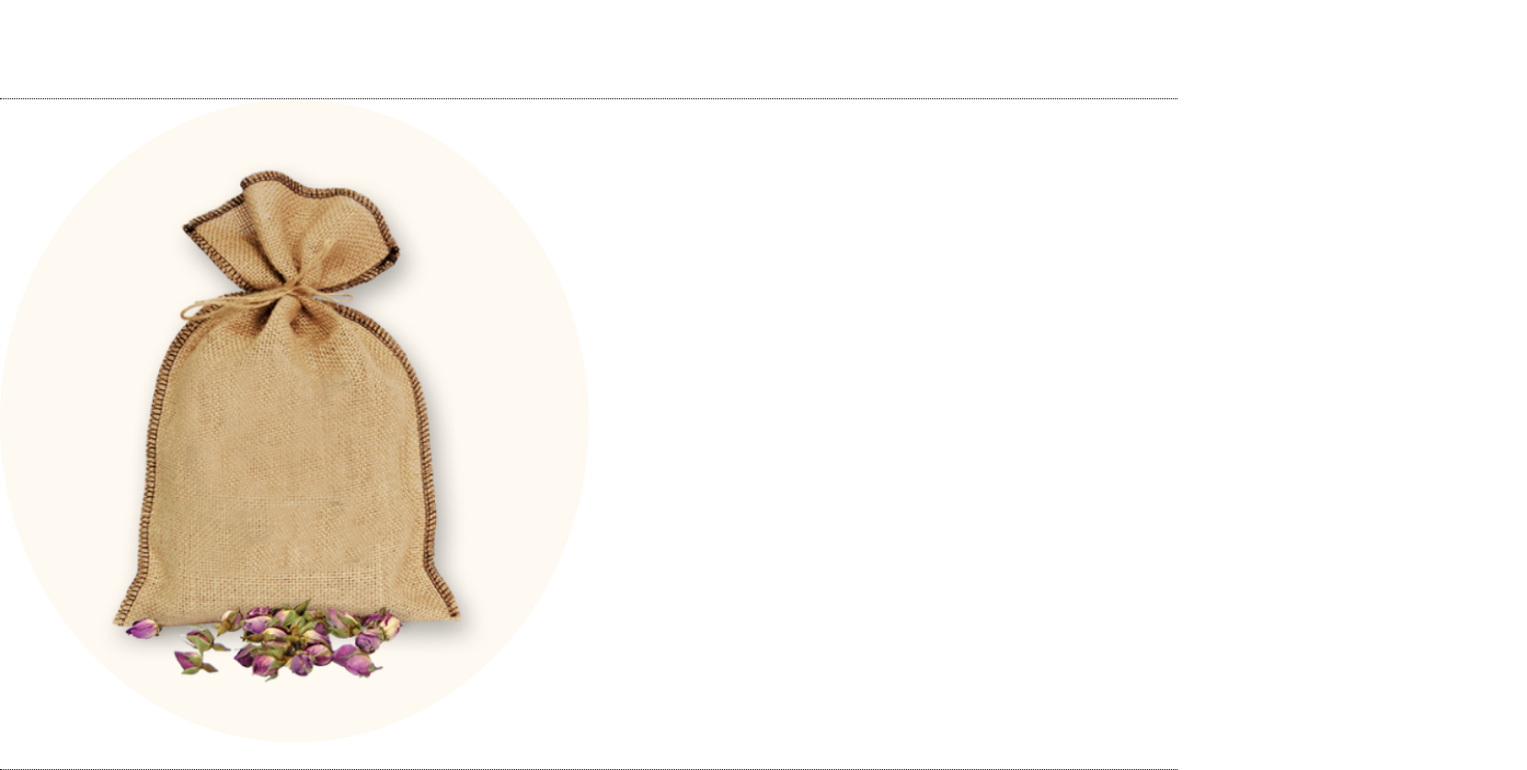
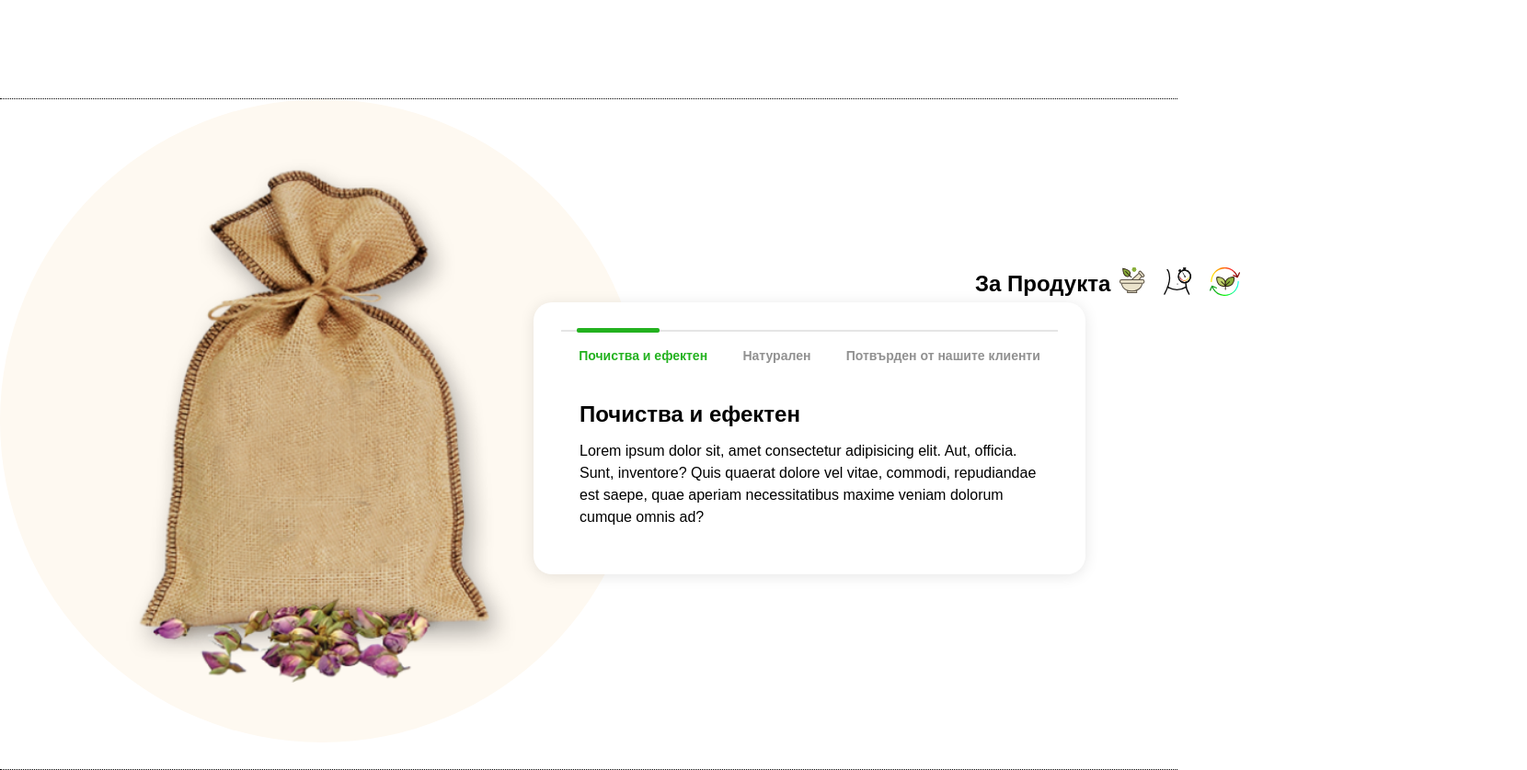
Before and after one commit to marttsan/Project-website-Detox, a plain HTML site: page index.html in a window 1280 px wide. Shown: the part 632-1470 px from the top of the page at 92% size, 1660 px wide, since content can reach past the window. Drawn offline with Linux system fonts and the light colour scheme; a web font is replaced by a local one.

Commit message:
Section Info

```diff
--- a/css/style.css
+++ b/css/style.css
@@ -100,6 +100,14 @@ img {
 }
 
 /* About Product section  */
+
+.product-info-container {
+  width: 100vw;
+  display: flex;
+  align-items: center;
+  justify-content: space-around;
+}
+
 .product-info {
   height: 730px;
   border-bottom: 1px dotted black;
@@ -108,13 +116,13 @@ img {
   display: flex;
   justify-content: center;
   align-items: center;
-  margin-right: 50%;
 }
 .image-circle img {
   position: absolute;
   height: 570px;
   width: auto;
 }
+/* Section about product / Circle-bag */
 .circle {
   background: #fef9f1;
   border-radius: 50%;
@@ -122,6 +130,88 @@ img {
   height: 700px;
   display: flex;
   align-items: center;
+}
+/* Section about product / For product - TAB*/
+
+.tab-title-icons {
+  display: flex;
+  flex-direction: row;
+
+  position: relative;
+  left: 60%;
+  top: 20%;
+}
+.icon {
+  margin-right: 10px;
+}
+.icon :nth-child(1) {
+  margin-left: 10px;
+}
+
+.container-tab-icons {
+  width: 600px;
+  background-color: #fff;
+  padding: 30px;
+  box-shadow: 0 2px 16px rgba(0, 0, 0, 0.1);
+  border-radius: 20px;
+  position: relative;
+  right: 20%;
+}
+.tab_box {
+  width: 100%;
+  display: flex;
+  justify-content: space-around;
+  align-items: center;
+  border-top: 2px solid rgba(229, 229, 229);
+}
+
+.tab_box .tab_btn {
+  font-size: 14px;
+  font-weight: 600;
+  color: #919191;
+  background: none;
+  border: none;
+  padding: 18px;
+  cursor: pointer;
+}
+
+.content_box {
+  padding: 20px;
+}
+.tab_box .tab_btn.active {
+  color: var(--primary-color);
+}
+.content_box .content {
+  display: none;
+  animation: moving 0.5s ease;
+}
+@keyframes moving {
+  from {
+    transform: translateX(50px);
+    opacity: 0;
+  }
+  to {
+    transform: translateX(0px);
+    opacity: 1;
+  }
+}
+
+.content_box .content.active {
+  display: block;
+}
+
+.content_box .content h2 {
+  margin-bottom: 10px;
+}
+.line {
+  position: absolute;
+  top: 28px;
+  left: 47px;
+  width: 90px;
+  height: 5px;
+  background-color: var(--primary-color);
+  border-radius: 2px;
+  transition: all 0.3s ease-in-out;
 }
 
 /* BTN classes */
--- a/index.html
+++ b/index.html
@@ -71,39 +71,82 @@
                 <h3 class="seconday-text">slimming</h3>
               </div> -->
           </div>
-          <div class="icon">
+          <!-- <div class="icon">
             <a href="#"></i></a>
-          </div>
+          </div> -->
         </div>
 
         <!-- <div class="hero-image-girl"></div> -->
       </div>
     </section>
-
+    <!--  Product info Section -->
+    <!--Section icon  -->
     <section class="product-info">
-
-
+      <div class="product-info-container">
         <div class="image-circle">
-
-          <img src="/images/about-product-bag.png" alt="product bag">
+          <img src="/images/about-product-bag.png" alt="product bag" />
           <div class="circle"></div>
         </div>
+        <!-- Section tab-For product-  -->
+        <div class="master-tab-container">
+          <div class="tab-title-icons">
+            <h2 class="tab-title">За Продукта</h2>
+            <div class="icon">
+              <img src="/images/icons/about-task-bowl.svg" alt="bowl" />
+            </div>
+            <div class="icon">
+              <img src="/images/icons/about-task-body-clock.svg" alt="" />
+            </div>
+            <div class="icon">
+              <img src="/images/icons/about-task-detox.svg" alt="" />
+            </div>
+          </div>
 
+          <div class="master-container-tab-icons">
+            <div class="container-tab-icons">
+              <div class="container-tab">
+                <div class="tab_box">
+                  <button class="tab_btn active">Почиства и ефектен</button>
+                  <button class="tab_btn">Натурален</button>
+                  <button class="tab_btn">Потвърден от нашите клиенти</button>
 
+                  <div class="line"></div>
+                </div>
+              </div>
 
-
-
-
-
-
-
-
-
-
-
-
-
-
+              <div class="content_box">
+                <div class="content active">
+                  <h2>Почиства и ефектен</h2>
+                  <p>
+                    Lorem ipsum dolor sit, amet consectetur adipisicing elit.
+                    Aut, officia. Sunt, inventore? Quis quaerat dolore vel
+                    vitae, commodi, repudiandae est saepe, quae aperiam
+                    necessitatibus maxime veniam dolorum cumque omnis ad?
+                  </p>
+                </div>
+                <div class="content">
+                  <h2>Натурален</h2>
+                  <p>
+                    Lorem ipsum dolor sit, amet consectetur adipisicing elit.
+                    Aut, officia. Sunt, inventore? Quis quaerat dolore vel
+                    vitae, commodi, repudiandae est saepe, quae aperiam
+                    necessitatibus maxime veniam dolorum cumque omnis ad?
+                  </p>
+                </div>
+                <div class="content">
+                  <h2>Потвърден от нашите клиенти</h2>
+                  <p>
+                    Lorem ipsum dolor sit, amet consectetur adipisicing elit.
+                    Aut, officia. Sunt, inventore? Quis quaerat dolore vel
+                    vitae, commodi, repudiandae est saepe, quae aperiam
+                    necessitatibus maxime veniam dolorum cumque omnis ad?
+                  </p>
+                </div>
+              </div>
+            </div>
+          </div>
+        </div>
+      </div>
     </section>
   </body>
 </html>
--- a/js/main.js
+++ b/js/main.js
@@ -0,0 +1,20 @@
+const tabs = document.querySelectorAll(".tab_btn");
+const all_content = document.querySelectorAll(".content");
+
+tabs.forEach((tab, index) => {
+  tab.addEventListener("click", (e) => {
+    tabs.forEach((tab) => {
+      tab.classList.remove("active");
+    });
+
+    tab.classList.add("active");
+    const line = document.querySelector(".line");
+    line.style.width = e.target.offsetWidth + "px";
+    line.style.left = e.target.offsetLeft + "px";
+
+    all_content.forEach((content) => {
+      content.classList.remove("active");
+    });
+    all_content[index].classList.add("active");
+  });
+});
```
